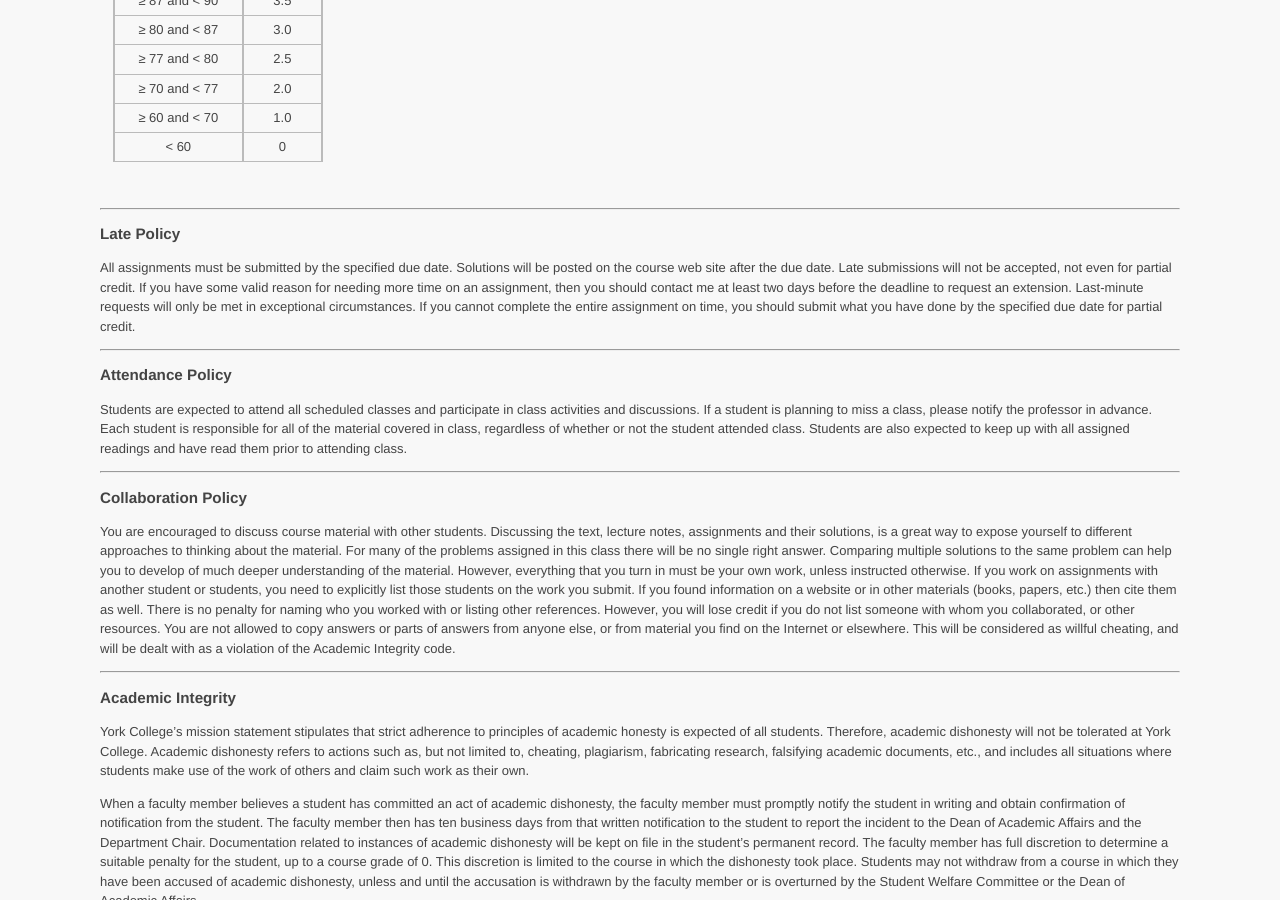
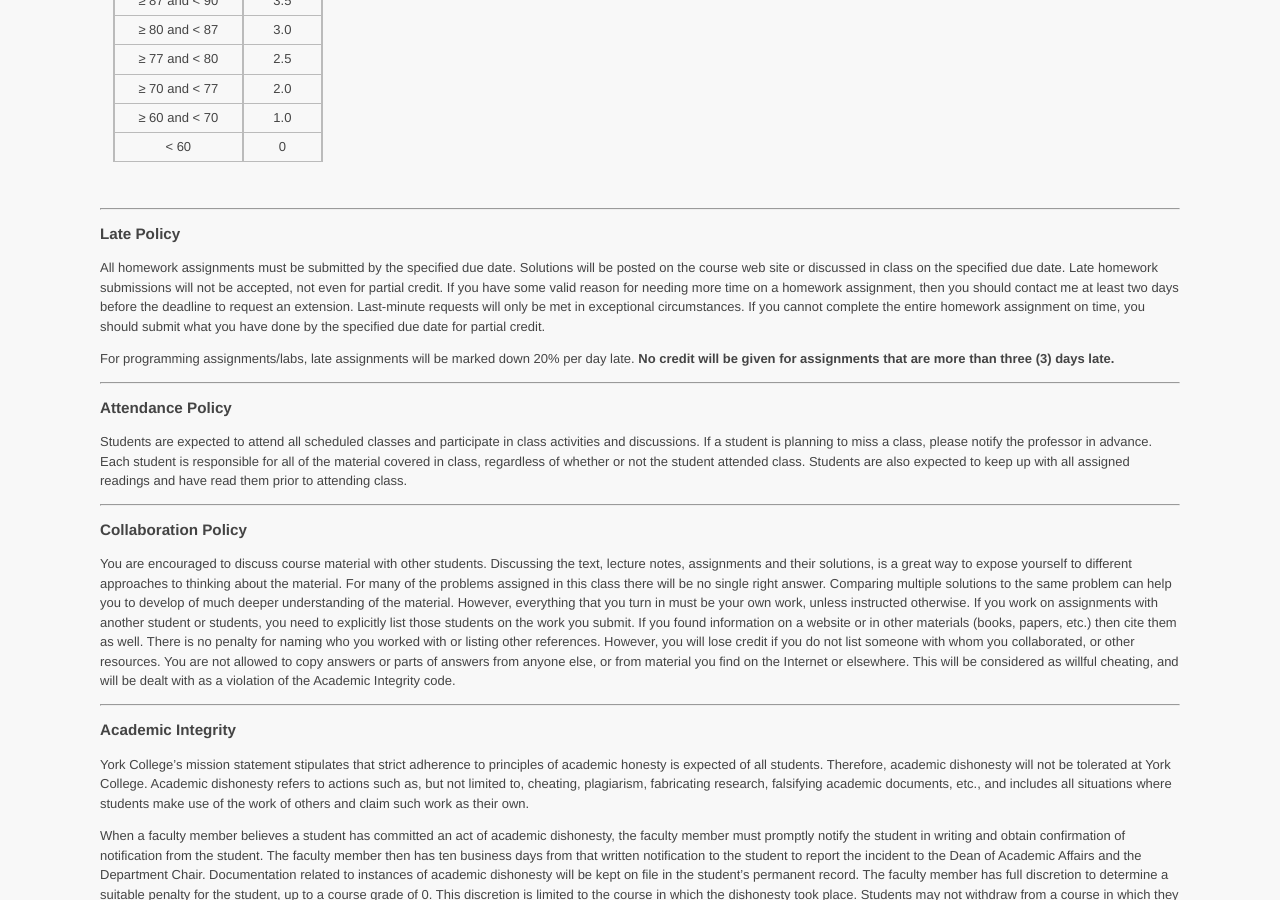
Before and after one commit to ycpcs/cs420-fall2017, a Jekyll site: the page built from syllabus.md, in a window 1280 px wide and 900 px high, scrolled down 1065 px. Built offline with Jekyll 4.4.1, drawn with Linux system fonts in a browser that asks for light colours.

Commit message:
Updated late policy in syllabus. Added policy where students can submit late programming assignments up to 3 days late for partial credit.

```diff
--- a/syllabus.md
+++ b/syllabus.md
@@ -86,7 +86,15 @@ Your grade in this course will be a weighted average based on the following weig
 
 ### Late Policy
 
-All assignments must be submitted by the specified due date. Solutions will be posted on the course web site after the due date. Late submissions will not be accepted, not even for partial credit. If you have some valid reason for needing more time on an assignment, then you should contact me at least two days before the deadline to request an extension. Last-minute requests will only be met in exceptional circumstances. If you cannot complete the entire assignment on time, you should submit what you have done by the specified due date for partial credit.
+All homework assignments must be submitted by the specified due date. Solutions will be posted on the course web site
+or discussed in class on the specified due date. Late homework submissions will not be accepted, not even for partial credit.
+If you have some valid reason for needing more time on a homework assignment, then you should contact me at least two days
+before the deadline to request an extension. Last-minute requests will only be met in exceptional circumstances. If you
+cannot complete the entire homework assignment on time, you should submit what you have done by the specified due date for
+partial credit.
+
+For programming assignments/labs, late assignments will be marked down 20% per day late.
+**No credit will be given for assignments that are more than three (3) days late.**
 
 --- --- --- --- --- --- --- --- --- --- --- --- --- --- --- --- --- --- --- --- --- --- --- ---
 
```
